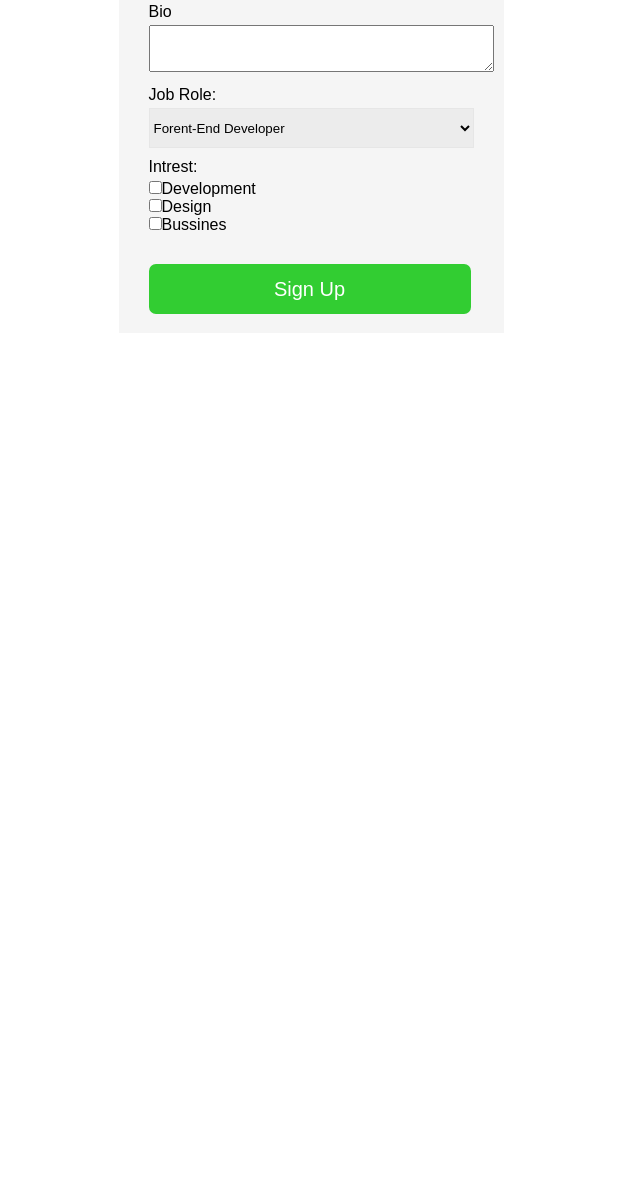
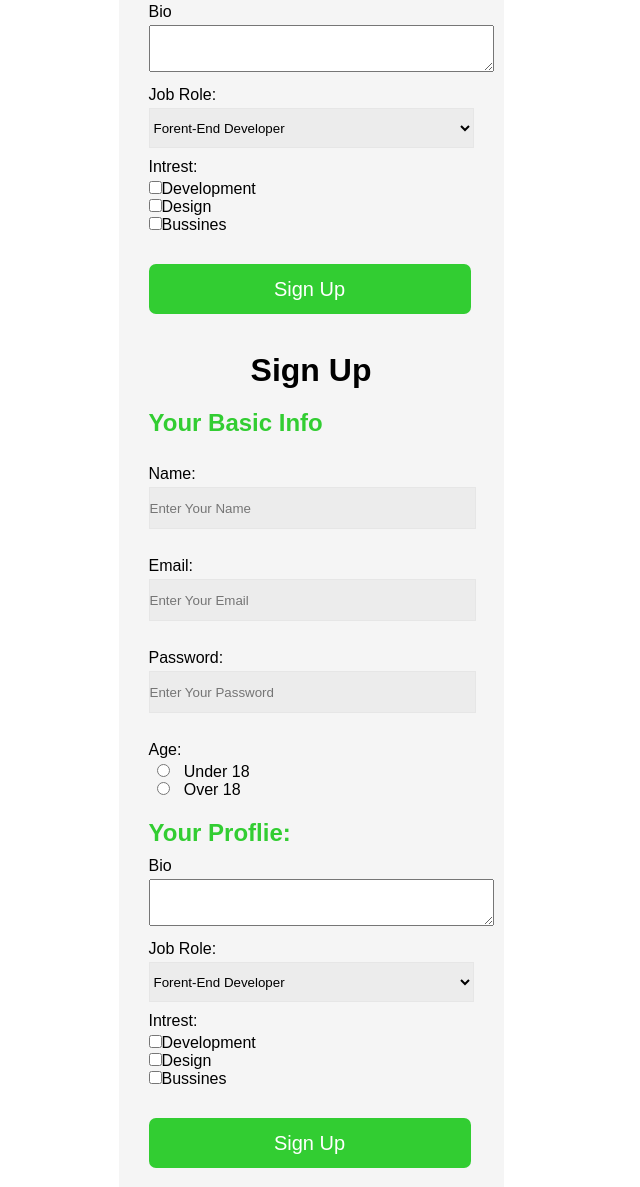
Before and after one commit to zayansheikh/Sign-up-form_2, a plain HTML site: page index.html in a window 1280 px wide. Shown: the part 521-1708 px from the top of the page, without its empty margins (329-969 px from the left). Before the commit the page ends 854 px from the top, so only its background shows below. Drawn offline with Linux system fonts and the light colour scheme.

Commit message:
make copy of form

```diff
--- a/index.html
+++ b/index.html
@@ -53,6 +53,50 @@
             <button type="submit">Sign Up</button>
         </div>
     </form>
+    <form id="data-form">
+        <div class="container">
+            <h1 id="heading">Sign Up</h1>
+            <h2>Your Basic Info</h2>
+            <br>
+            <p>Name:</p>
+            <input type="text" id="name" class="custom-input" placeholder="Enter Your Name" required><br><br>
+            <p>Email:</p>
+            <input type="email" id="email" class="custom-input" placeholder="Enter Your Email"
+                autocomplete="current-password" required><br><br>
+            <p>Password:</p>
+            <input type="password" id="password" class="custom-input" placeholder="Enter Your Password"
+                autocomplete="current-password" required><br><br>
+            <p>Age:</p>
+              <input type="radio" name="age" value="Under 18" required>
+              <label>Under 18</label><br>
+              <input type="radio" name="age" value="Over 18" required>
+              <label>Over 18</label><br>
+            <h2> Your Proflie:</h2>
+            <p>Bio</p>
+            <textarea id="bio" cols="41" rows="3"></textarea>
+            <p>Job Role:</p>
+            <select id="options">
+                <option>Forent-End Developer</option>
+                <option>Back-End Developer</option>
+                <option>Graphic Designer</option>
+                <option>Software Developer</option>
+            </select>
+            <p>Intrest:</p>
+            <label>
+                <input type="checkbox" name="interests" value="Development">Development
+            </label>
+            <br>
+            <label>
+                <input type="checkbox" name="interests" value="Design">Design
+            </label>
+            <br>
+            <label>
+                <input type="checkbox" name="interests" value="Bussines">Bussines
+            </label>
+            <br>
+            <button type="submit">Sign Up</button>
+        </div>
+    </form>
     <!-- <ul id="message-list"></ul> -->
 
     <script src="https://www.gstatic.com/firebasejs/8.10.0/firebase-app.js"></script>
```
